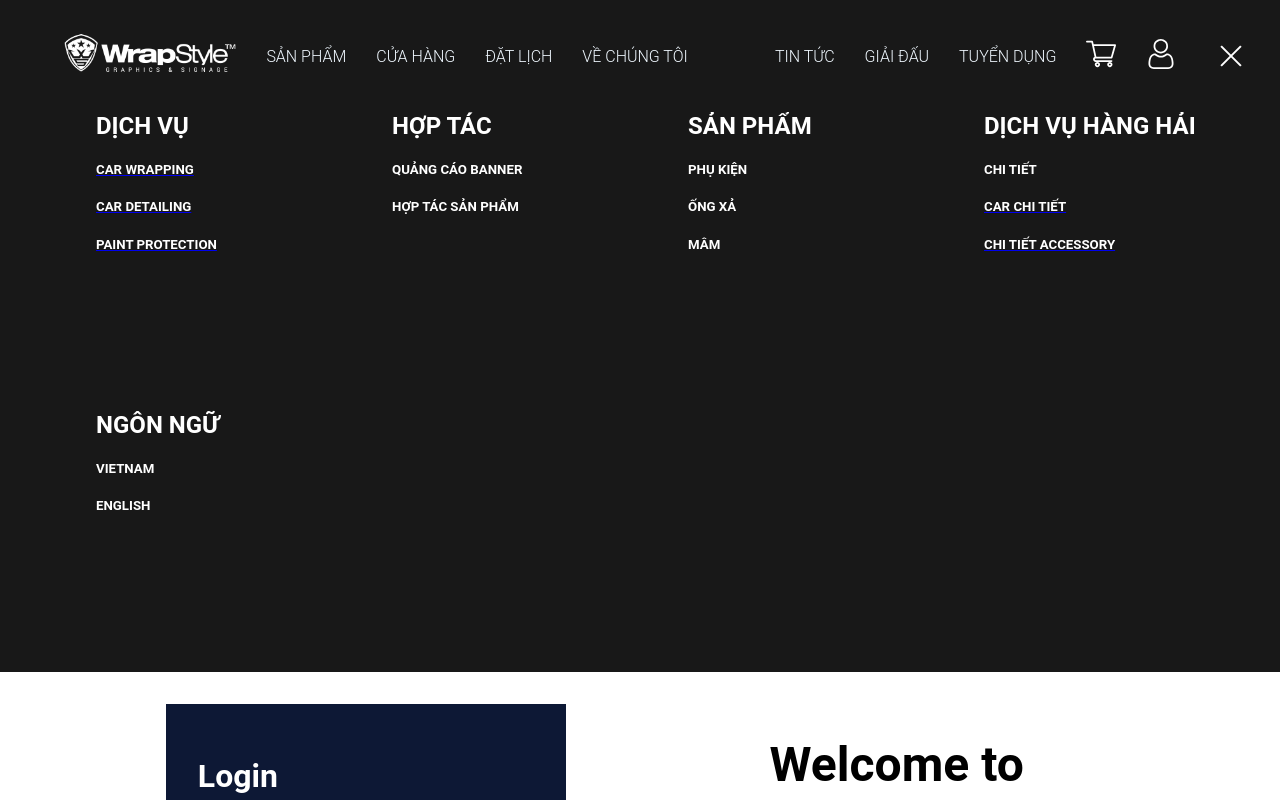
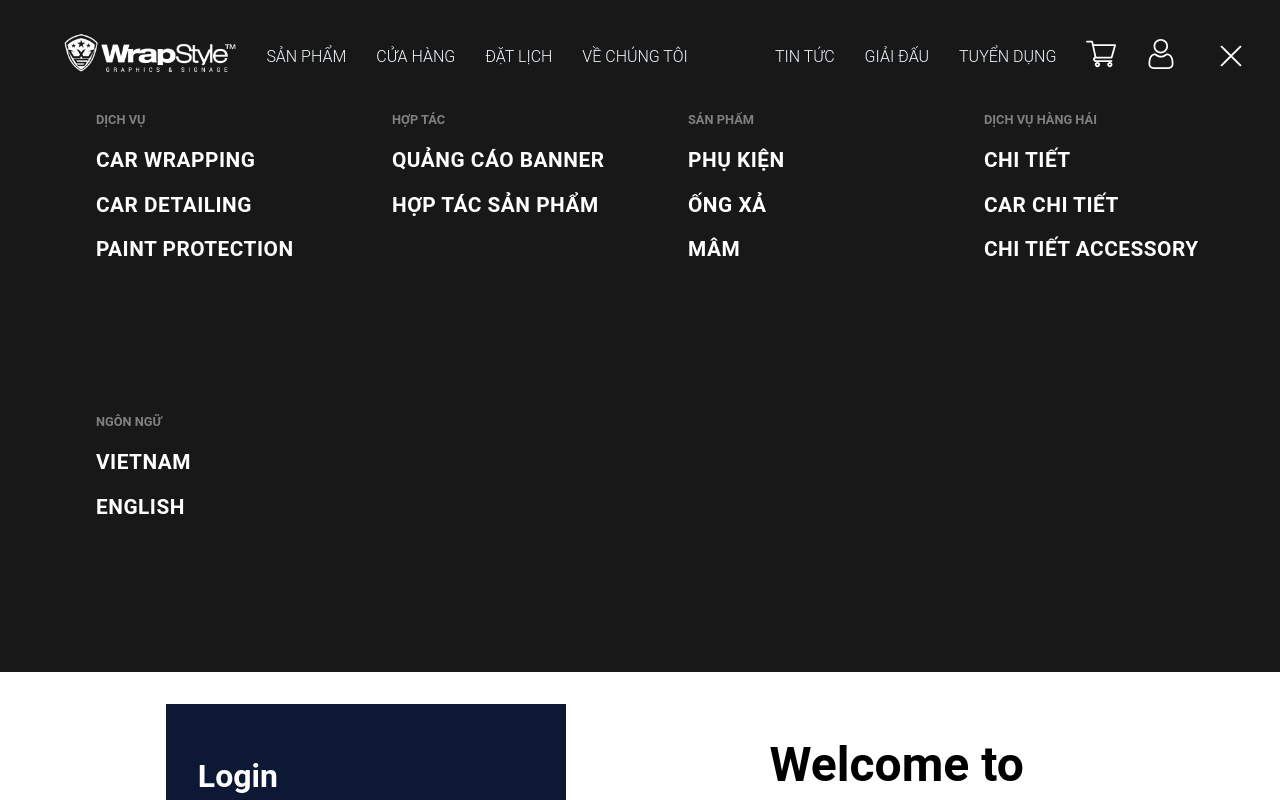
Before and after one commit to laihopsam02051998/WrapStyleVietNam, a React (Create React App) app: page /Login in a window 1280 px wide. Both pictures are taken after a click on the element 1231 px from the left and 56 px from the top of the page. Shown: the top 800 px of the page. Built offline with nearby package versions, Linux system fonts and the light colour scheme.

Commit message:
update interface

```diff
--- a/src/App.js
+++ b/src/App.js
@@ -11,23 +11,28 @@ import News from "./containers/News";
 import Activity from "./containers/Activity";
 import Hiring from "./containers/Hiring";
 import SignUp from "./containers/SignUp";
-import ManagementUser from "./containers/ManagementUser";
+// import ManagementUser from "./containers/ManagementUser";
 import BookingService from "./containers/BookingServices";
 import Detail from "./containers/Store/Detail";
 import CarDetailing from "./containers/CarDetailing";
-import { BrowserRouter, Switch, Route } from "react-router-dom";
+import {
+  Router,
+  Switch,
+  Route,
+  // Router,
+} from "react-router-dom";
+import history from "./history";
 import { Fragment } from "react";
 import PaintProtection from "./containers/PaintProtection";
 import DetailCar from "./containers/Details/DetailCar";
 import DetailAccessory from "./containers/Details/DetailAccessory";
 function App() {
   return (
-    <BrowserRouter>
+    <Router history={history}>
       <Fragment>
         <Header />
         <Switch>
           <Route path="/AboutUs" component={AboutUs} />
-          <Route path="/Login" component={Login} />
           <Route path="/Store" component={Store} />
           <Route path="/Cart" component={Cart} />
           <Route path="/ModelProduct" component={ModelProduct} />
@@ -40,14 +45,13 @@ function App() {
           <Route path="/PaintProtection" component={PaintProtection} />
           <Route path="/DetailCar" component={DetailCar} />
           <Route path="/DetailAccessory" component={DetailAccessory} />
-
-          {/* <Route path="/ManagementUser" component={ManagementUser} />  */}
           <Route path="/Detail/:courseId" component={Detail} />
-          <Route path="/" component={Home} />
+          <Route path="/Login" component={Login} />
+          <Route exact path="/" component={Home} />
         </Switch>
         <Footer />
       </Fragment>
-    </BrowserRouter>
+    </Router>
   );
 }
 
--- a/src/components/Header/index.jsx
+++ b/src/components/Header/index.jsx
@@ -124,41 +124,41 @@ function Header() {
       >
         <div className={classes.serviceHeader}>
           <h2>DỊCH VỤ</h2>
-          <Link to="/ModelProduct">
-            <h5>CAR WRAPPING</h5>
+          <Link to="/ModelProduct" onClick={() => setIsTouch(false)}>
+            <p>CAR WRAPPING</p>
           </Link>
-          <Link to="/CarDetailing">
-            <h5>CAR DETAILING</h5>
+          <Link to="/CarDetailing" onClick={() => setIsTouch(false)}>
+            <p>CAR DETAILING</p>
           </Link>
-          <Link to="/PaintProtection">
-            <h5>PAINT PROTECTION</h5>
+          <Link to="/PaintProtection" onClick={() => setIsTouch(false)}>
+            <p>PAINT PROTECTION</p>
           </Link>
         </div>
         <div className={classes.serviceHeader}>
           <h2>HỢP TÁC</h2>
-          <h5>QUẢNG CÁO BANNER</h5>
-          <h5>HỢP TÁC SẢN PHẨM</h5>
+          <p>QUẢNG CÁO BANNER</p>
+          <p>HỢP TÁC SẢN PHẨM</p>
         </div>
         <div className={classes.serviceHeader}>
           <h2>SẢN PHẨM</h2>
-          <h5>PHỤ KIỆN</h5>
-          <h5>ỐNG XẢ</h5>
-          <h5>MÂM</h5>
+          <p>PHỤ KIỆN</p>
+          <p>ỐNG XẢ</p>
+          <p>MÂM</p>
         </div>
         <div className={classes.serviceHeader}>
           <h2>DỊCH VỤ HÀNG HẢI</h2>
-          <h5>CHI TIẾT</h5>
-          <Link to="/DetailCar">
-            <h5>CAR CHI TIẾT</h5>
+          <p>CHI TIẾT</p>
+          <Link to="/DetailCar" onClick={() => setIsTouch(false)}>
+            <p>CAR CHI TIẾT</p>
           </Link>
-          <Link to="/DetailAccessory">
-            <h5>CHI TIẾT ACCESSORY</h5>
+          <Link to="/DetailAccessory" onClick={() => setIsTouch(false)}>
+            <p>CHI TIẾT ACCESSORY</p>
           </Link>
         </div>
         <div className={classes.laguageHeader}>
           <h2>NGÔN NGỮ</h2>
-          <h5>VIETNAM</h5>
-          <h5>ENGLISH</h5>
+          <p>VIETNAM</p>
+          <p>ENGLISH</p>
         </div>
       </div>
       <div
--- a/src/components/Header/style.js
+++ b/src/components/Header/style.js
@@ -161,19 +161,32 @@ const useStyleHeader = createUseStyles({
     color: "white",
     "& h2": {
       margin: "0rem",
+      fontSize: "0.8rem",
+      color: "gray",
     },
-    "& h5": {
+    "& p": {
       color: "white",
+      cursor: "pointer",
+      fontSize: "1.3rem",
+      fontWeight: "700",
+      letterSpacing: "0.5px",
+    },
+    "& a": {
       textDecoration: "none",
-      cursor: "pointer",
     },
   },
   touchContentHide: {
     height: "0vh",
     overflow: "hidden",
     transition: "0.6s ease",
-    "& h5, h2": {
+    "& h2": {
       display: "none",
+    },
+    "& p": {
+      display: "none",
+    },
+    "& a": {
+      textDecoration: "none",
     },
   },
 
--- /dev/null
+++ b/src/history.js
@@ -0,0 +1,3 @@
+import { createBrowserHistory } from "history";
+
+export default createBrowserHistory();
--- a/src/redux/actions/user.js
+++ b/src/redux/actions/user.js
@@ -1,7 +1,7 @@
 import { createAction } from ".";
 import { userService } from "../../Services";
 import { LOGIN_USER } from "../types/userType";
-
+import history from "./../../history";
 // async action : là action để component dispatch
 //  trả về cái action đến reducer con
 export const login = (user) => {
@@ -11,7 +11,8 @@ export const login = (user) => {
       .then((res) => {
         dispatch(createAction(LOGIN_USER, res.data));
         localStorage.setItem("credential", JSON.stringify(res.data));
-        console.log("Thành công" + user);
+        // console.log("Thành công" + user);
+        history.push("/");
       })
       .catch((err) => {
         console.log(err);
```
Also changed, not shown: src/index.js (+12 -1 lines).
